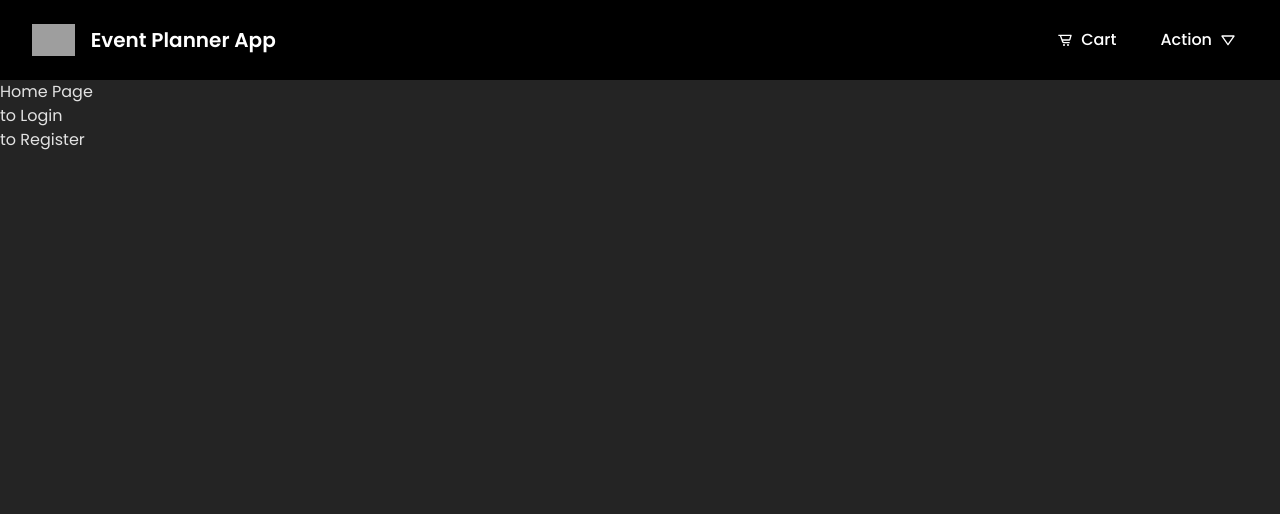
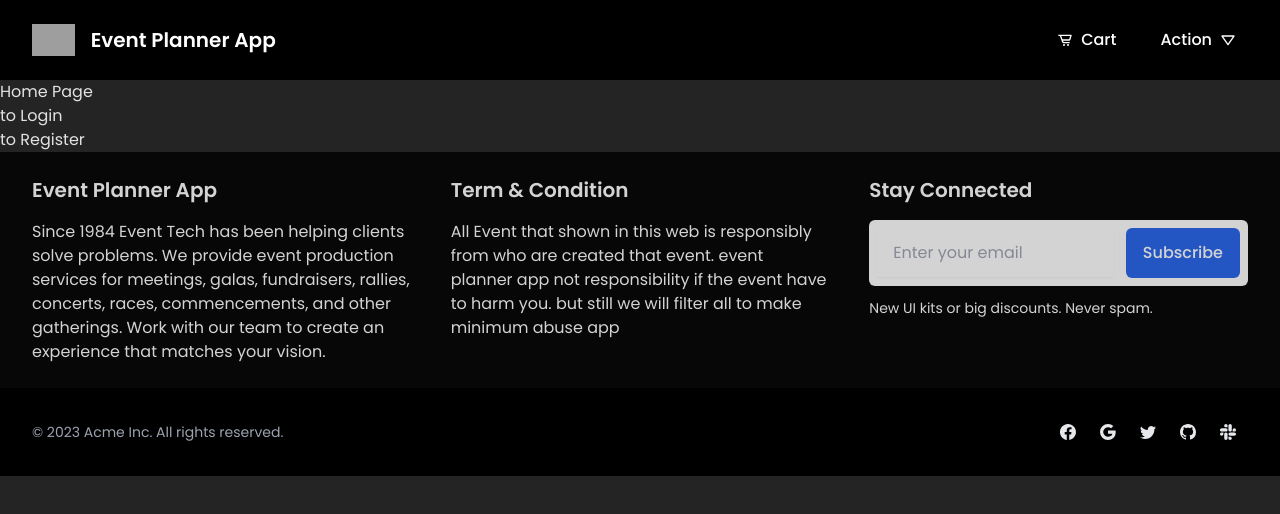
Before and after one commit to IrwanFicoFar/event-planner-app, a React (Vite) app: page / in a window 1280 px wide. Shown: the top 514 px of the page. Built offline with nearby package versions, Linux system fonts and the light colour scheme; grey boxes are pictures that could not be loaded.

Commit message:
feat: add footer section

```diff
--- a/src/components/Footer.tsx
+++ b/src/components/Footer.tsx
@@ -2,8 +2,138 @@ import { FC } from "react";
 
 export const Footer: FC = () => {
   return (
-    <div>
-      <h1>Footer Page</h1>
-    </div>
+    <footer>
+      <div className="bg-black opacity-80 mx-auto px-4 py-6 sm:px-6 lg:px-8">
+        <div className="grid grid-cols-3 gap-10">
+          <div className="text-white">
+            <h1 className="text-xl font-semibold mb-4">Event Planner App</h1>
+            <p>
+              Since 1984 Event Tech has been helping clients solve problems. We
+              provide event production services for meetings, galas,
+              fundraisers, rallies, concerts, races, commencements, and other
+              gatherings. Work with our team to create an experience that
+              matches your vision.
+            </p>
+          </div>
+          <div className="text-white">
+            <h1 className="text-xl font-semibold mb-4">Term & Condition</h1>
+            <p>
+              All Event that shown in this web is responsibly from who are
+              created that event. event planner app not responsibility if the
+              event have to harm you. but still we will filter all to make
+              minimum abuse app
+            </p>
+          </div>
+          <div className="text-white">
+            <h1 className="text-xl font-semibold mb-4">Stay Connected</h1>
+            <form>
+              <div className=" flex flex-col items-center gap-2 sm:flex-row sm:gap-3 bg-white rounded-md p-2">
+                <div className="w-full">
+                  <input
+                    id="hero-input"
+                    name="hero-input"
+                    className="py-3 px-4 text-black w-full shadow-sm rounded-m "
+                    placeholder="Enter your email"
+                  />
+                </div>
+                <a
+                  className="w-full sm:w-auto whitespace-nowrap inline-flex justify-center items-center gap-x-3 text-center bg-blue-600 hover:bg-blue-700 border border-transparent text-white font-medium rounded-md focus:outline-none focus:ring-2 focus:ring-blue-600 focus:ring-offset-2 focus:ring-offset-white transition py-3 px-4"
+                  href="#"
+                >
+                  Subscribe
+                </a>
+              </div>
+              <p className="mt-3 text-sm text-@EFF1F3 hover:text-white">
+                New UI kits or big discounts. Never spam.
+              </p>
+            </form>
+          </div>
+        </div>
+      </div>
+      <div className="bg-black mx-auto px-4 py-6 sm:px-6 lg:px-8">
+        <div className="flex justify-between items-center">
+          <div className="text-gray-400 text-sm">
+            © 2023 Acme Inc. All rights reserved.
+          </div>
+          <div className="text-gray-400">
+            <a
+              className="inline-flex justify-center items-center gap-x-3.5 w-10 h-10 text-center text-gray-200 hover:bg-white/[.1] rounded-md focus:outline-none focus:ring-2 focus:ring-blue-600 transition"
+              href="#"
+            >
+              <svg
+                className="w-4 h-4"
+                xmlns="http://www.w3.org/2000/svg"
+                width="16"
+                height="16"
+                fill="currentColor"
+                viewBox="0 0 16 16"
+              >
+                <path d="M16 8.049c0-4.446-3.582-8.05-8-8.05C3.58 0-.002 3.603-.002 8.05c0 4.017 2.926 7.347 6.75 7.951v-5.625h-2.03V8.05H6.75V6.275c0-2.017 1.195-3.131 3.022-3.131.876 0 1.791.157 1.791.157v1.98h-1.009c-.993 0-1.303.621-1.303 1.258v1.51h2.218l-.354 2.326H9.25V16c3.824-.604 6.75-3.934 6.75-7.951z" />
+              </svg>
+            </a>
+            <a
+              className="inline-flex justify-center items-center gap-x-3.5 w-10 h-10 text-center text-gray-200 hover:bg-white/[.1] rounded-md focus:outline-none focus:ring-2 focus:ring-blue-600 transition"
+              href="#"
+            >
+              <svg
+                className="w-4 h-4"
+                xmlns="http://www.w3.org/2000/svg"
+                width="16"
+                height="16"
+                fill="currentColor"
+                viewBox="0 0 16 16"
+              >
+                <path d="M15.545 6.558a9.42 9.42 0 0 1 .139 1.626c0 2.434-.87 4.492-2.384 5.885h.002C11.978 15.292 10.158 16 8 16A8 8 0 1 1 8 0a7.689 7.689 0 0 1 5.352 2.082l-2.284 2.284A4.347 4.347 0 0 0 8 3.166c-2.087 0-3.86 1.408-4.492 3.304a4.792 4.792 0 0 0 0 3.063h.003c.635 1.893 2.405 3.301 4.492 3.301 1.078 0 2.004-.276 2.722-.764h-.003a3.702 3.702 0 0 0 1.599-2.431H8v-3.08h7.545z" />
+              </svg>
+            </a>
+            <a
+              className="inline-flex justify-center items-center gap-x-3.5 w-10 h-10 text-center text-gray-200 hover:bg-white/[.1] rounded-md focus:outline-none focus:ring-2 focus:ring-blue-600 transition"
+              href="#"
+            >
+              <svg
+                className="w-4 h-4"
+                xmlns="http://www.w3.org/2000/svg"
+                width="16"
+                height="16"
+                fill="currentColor"
+                viewBox="0 0 16 16"
+              >
+                <path d="M5.026 15c6.038 0 9.341-5.003 9.341-9.334 0-.14 0-.282-.006-.422A6.685 6.685 0 0 0 16 3.542a6.658 6.658 0 0 1-1.889.518 3.301 3.301 0 0 0 1.447-1.817 6.533 6.533 0 0 1-2.087.793A3.286 3.286 0 0 0 7.875 6.03a9.325 9.325 0 0 1-6.767-3.429 3.289 3.289 0 0 0 1.018 4.382A3.323 3.323 0 0 1 .64 6.575v.045a3.288 3.288 0 0 0 2.632 3.218 3.203 3.203 0 0 1-.865.115 3.23 3.23 0 0 1-.614-.057 3.283 3.283 0 0 0 3.067 2.277A6.588 6.588 0 0 1 .78 13.58a6.32 6.32 0 0 1-.78-.045A9.344 9.344 0 0 0 5.026 15z" />
+              </svg>
+            </a>
+            <a
+              className="inline-flex justify-center items-center gap-x-3.5 w-10 h-10 text-center text-gray-200 hover:bg-white/[.1] rounded-md focus:outline-none focus:ring-2 focus:ring-blue-600 transition"
+              href="#"
+            >
+              <svg
+                className="w-4 h-4"
+                xmlns="http://www.w3.org/2000/svg"
+                width="16"
+                height="16"
+                fill="currentColor"
+                viewBox="0 0 16 16"
+              >
+                <path d="M8 0C3.58 0 0 3.58 0 8c0 3.54 2.29 6.53 5.47 7.59.4.07.55-.17.55-.38 0-.19-.01-.82-.01-1.49-2.01.37-2.53-.49-2.69-.94-.09-.23-.48-.94-.82-1.13-.28-.15-.68-.52-.01-.53.63-.01 1.08.58 1.23.82.72 1.21 1.87.87 2.33.66.07-.52.28-.87.51-1.07-1.78-.2-3.64-.89-3.64-3.95 0-.87.31-1.59.82-2.15-.08-.2-.36-1.02.08-2.12 0 0 .67-.21 2.2.82.64-.18 1.32-.27 2-.27.68 0 1.36.09 2 .27 1.53-1.04 2.2-.82 2.2-.82.44 1.1.16 1.92.08 2.12.51.56.82 1.27.82 2.15 0 3.07-1.87 3.75-3.65 3.95.29.25.54.73.54 1.48 0 1.07-.01 1.93-.01 2.2 0 .21.15.46.55.38A8.012 8.012 0 0 0 16 8c0-4.42-3.58-8-8-8z" />
+              </svg>
+            </a>
+            <a
+              className="inline-flex justify-center items-center gap-x-3.5 w-10 h-10 text-center text-gray-200 hover:bg-white/[.1] rounded-md focus:outline-none focus:ring-2 focus:ring-blue-600 transition"
+              href="#"
+            >
+              <svg
+                className="w-4 h-4"
+                xmlns="http://www.w3.org/2000/svg"
+                width="16"
+                height="16"
+                fill="currentColor"
+                viewBox="0 0 16 16"
+              >
+                <path d="M3.362 10.11c0 .926-.756 1.681-1.681 1.681S0 11.036 0 10.111C0 9.186.756 8.43 1.68 8.43h1.682v1.68zm.846 0c0-.924.756-1.68 1.681-1.68s1.681.756 1.681 1.68v4.21c0 .924-.756 1.68-1.68 1.68a1.685 1.685 0 0 1-1.682-1.68v-4.21zM5.89 3.362c-.926 0-1.682-.756-1.682-1.681S4.964 0 5.89 0s1.68.756 1.68 1.68v1.682H5.89zm0 .846c.924 0 1.68.756 1.68 1.681S6.814 7.57 5.89 7.57H1.68C.757 7.57 0 6.814 0 5.89c0-.926.756-1.682 1.68-1.682h4.21zm6.749 1.682c0-.926.755-1.682 1.68-1.682.925 0 1.681.756 1.681 1.681s-.756 1.681-1.68 1.681h-1.681V5.89zm-.848 0c0 .924-.755 1.68-1.68 1.68A1.685 1.685 0 0 1 8.43 5.89V1.68C8.43.757 9.186 0 10.11 0c.926 0 1.681.756 1.681 1.68v4.21zm-1.681 6.748c.926 0 1.682.756 1.682 1.681S11.036 16 10.11 16s-1.681-.756-1.681-1.68v-1.682h1.68zm0-.847c-.924 0-1.68-.755-1.68-1.68 0-.925.756-1.681 1.68-1.681h4.21c.924 0 1.68.756 1.68 1.68 0 .926-.756 1.681-1.68 1.681h-4.21z" />
+              </svg>
+            </a>
+          </div>
+        </div>
+      </div>
+    </footer>
   );
 };
--- a/src/components/Layout.tsx
+++ b/src/components/Layout.tsx
@@ -1,5 +1,6 @@
 import { FC, ReactNode } from "react";
 import { Navbar } from "./Navbar";
+import { Footer } from "./Footer";
 
 interface Props {
   children: ReactNode;
@@ -11,6 +12,7 @@ export const Layout: FC<Props> = (props) => {
     <div className="h-screen">
       <Navbar />
       <div>{children}</div>
+      <Footer />
     </div>
   );
 };
--- a/src/components/Navbar.tsx
+++ b/src/components/Navbar.tsx
@@ -1,4 +1,4 @@
-import React, { FC, useState } from "react";
+import React, { FC, useEffect, useState } from "react";
 import { Link } from "react-router-dom";
 import { Disclosure, Menu, Transition } from "@headlessui/react";
 import {
@@ -11,19 +11,24 @@ import {
   BiCalendarCheck,
   BiLogOut,
   BiCartAlt,
+  BiLogIn,
+  BiUserPlus,
 } from "react-icons/bi";
 
 export const Navbar: FC = () => {
   const [login, setLogin] = useState<boolean>(true);
-  const [isOpen, setIsOpen] = useState(false);
+
+  useEffect(() => {
+    setLogin(true);
+  }, []);
 
   return (
     <Disclosure as="nav" className="bg-black">
       {({ open }) => (
         <>
-          <div className=" mx-auto px-2 sm:px-6 lg:px-8">
+          <div className="mx-auto px-2 sm:px-6 lg:px-8">
             <div className="relative flex items-center justify-between h-20">
-              <div className="absolute inset-y-0 left-0 flex items-center sm:hidden">
+              <div className="absolute inset-y-0 right-3 flex items-center sm:hidden">
                 <Disclosure.Button className="inline-flex items-center justify-center p-2 rounded-md text-gray-400 hover:text-white hover:bg-gray-700 focus:outline-none focus:ring-2 focus:ring-inset focus:ring-white">
                   <span className="sr-only">Open main menu</span>
                   {open ? (
@@ -51,6 +56,7 @@ export const Navbar: FC = () => {
                     </h1>
                   </div>
                 </div>
+                {login ? (
                   <div className="hidden sm:block sm:ml-6">
                     <div className="flex space-x-4">
                       <Link
@@ -61,7 +67,10 @@ export const Navbar: FC = () => {
                         Cart
                       </Link>
 
-                    <Menu as="div" className="relative inline-block text-left">
+                      <Menu
+                        as="div"
+                        className="relative inline-block text-left"
+                      >
                         <div>
                           <Menu.Button className="hover:bg-gray-700 text-white px-3 py-2 rounded-md text-md font-medium flex gap-2 items-center">
                             Action
@@ -118,6 +127,26 @@ export const Navbar: FC = () => {
                       </Menu>
                     </div>
                   </div>
+                ) : (
+                  <div className="hidden sm:block sm:ml-6">
+                    <div className="flex space-x-4">
+                      <Link
+                        to="login"
+                        className="flex gap-2 items-center px-4 text-white hover:bg-gray-700 hover:text-white py-2 rounded-md text-md font-medium"
+                      >
+                        <BiLogIn />
+                        Login
+                      </Link>
+                      <Link
+                        to="register"
+                        className="flex gap-2 items-center px-4 text-white hover:bg-gray-700 hover:text-white py-2 rounded-md text-md font-medium"
+                      >
+                        <BiUserPlus className="text-xl" />
+                        Register
+                      </Link>
+                    </div>
+                  </div>
+                )}
               </div>
             </div>
           </div>
```
Lines whose indentation alone changed are shown as unchanged.
